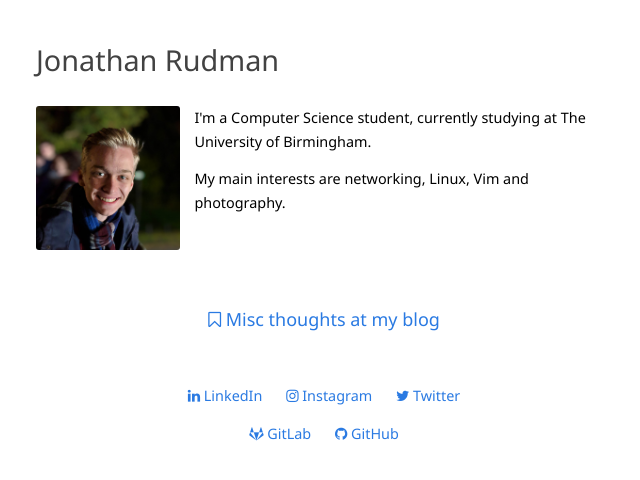
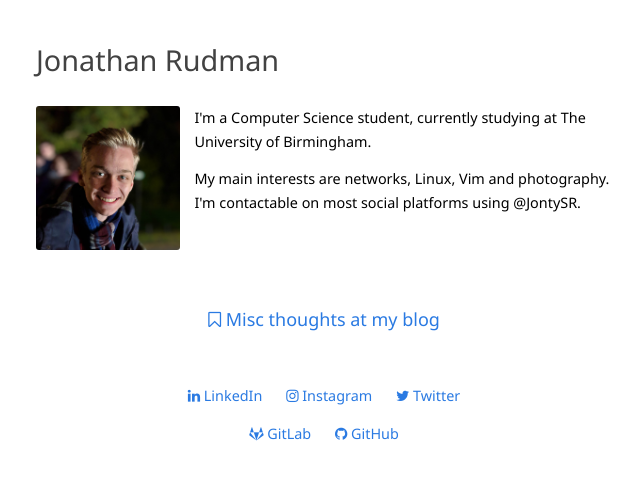
Before and after one commit to JontySR/JontySR.github.io, a Jekyll site: the page built from index.html, in a window 1280 px wide. Shown: the top 480 px of the page, without its empty margins (316-956 px from the left). Built offline with Jekyll 4.4.1, drawn with Linux system fonts in a browser that asks for light colours.

Commit message:
Improved SEO

```diff
--- a/_config.yml
+++ b/_config.yml
@@ -13,10 +13,11 @@
 # you will see them accessed via {{ site.title }}, {{ site.email }}, and so on.
 # You can create any custom variable you would like, and they will be accessible
 # in the templates via {{ site.myvariable }}.
-title: "Jonty"
+title: "@JontySR"
 author: Jonathan Rudman
 email: jonathan.rudman@live.co.uk
 description: >- # this means to ignore newlines until "baseurl:"
+  Jonathan Rudman's Blog.
   I'm a Computer Science student currently studying at The University of Birmingham.
 baseurl: "" # the subpath of your site, e.g. /blog
 url: "https://jontysr.github.io" # the base hostname & protocol for your site, e.g. http://example.com
--- a/_includes/head.html
+++ b/_includes/head.html
@@ -2,6 +2,8 @@
   <meta charset="utf-8">
   <meta http-equiv="X-UA-Compatible" content="IE=edge">
   <meta name="viewport" content="width=device-width, initial-scale=1">
+  <meta property="keywords" content="Jonathan,Rudman,JontySR,personal" />
+  <meta property="og:keywords" content="Jonathan,Rudman,JontySR,personal" />
   {%- seo -%}
   <link rel="stylesheet" href="{{ "/assets/main.css" | relative_url }}">
   {%- feed_meta -%}
--- a/index.html
+++ b/index.html
@@ -19,7 +19,15 @@
     </script>
     <meta charset="UTF-8" />
     <meta name="viewport" content="width=device-width" />
-    <title>Jonathan Rudman</title>
+    <title>Jonathan Rudman (@JontySR)</title>
+    <meta property="og:title" content="Jonathan Rudman (@JontySR)" />
+    <meta name="author" content="Jonathan Rudman" />
+    <meta property="og:locale" content="en_US" />
+    <meta property="keywords" content="Jonathan,Rudman,JontySR,personal" />
+    <meta property="og:keywords" content="Jonathan,Rudman,JontySR,personal" />
+    <meta name="description" content="I’m a Computer Science student currently studying at The University of Birmingham." />
+    <meta property="og:description" content="I’m a Computer Science student currently studying at The University of Birmingham." />
+    <meta property="og:site_name" content="Jonathan Rudman" />
     <link rel="stylesheet" href="style.css" type="text/css" media="all" />
     <link rel="stylesheet" href="https://cdnjs.cloudflare.com/ajax/libs/font-awesome/4.7.0/css/font-awesome.min.css">
   </head>
@@ -27,13 +35,13 @@
     <h1 style="padding-left:0;padding-right:0">Jonathan Rudman</h1>
     <img src="profpic.jpg" alt="Me" style="width:180px;border-radius:3px"/>
     <p>I'm a Computer Science student, currently studying at The University of Birmingham.</p>
-    <p>My main interests are networking, Linux, Vim and photography.</p>
+    <p>My main interests are networks, Linux, Vim and photography. I'm contactable on most social platforms using @JontySR.</p>
     <br></br>
     <p class="social-links" style="font-size:18px;margin:30px 0 50px 0">
       <a href="blog.html"> <i class="fa fa-bookmark-o"></i> Misc thoughts at my blog </a>
     </p>
     <p class="social-links">
-      <a href="https://www.linkedin.com/in/jonathan-rudman-143629174/"> <i class="fa fa-linkedin"></i> LinkedIn </a>
+      <a href="https://www.linkedin.com/in/JontySR/"> <i class="fa fa-linkedin"></i> LinkedIn </a>
       <a href="https://www.instagram.com/JontySR_/"> <i class="fa fa-instagram"></i> Instagram </a>
       <a href="https://twitter.com/JontySR"> <i class="fa fa-twitter"></i> Twitter </a>
     </p>
```
Also changed, not shown: _posts/2018-11-20-twitter-age-ban.md (+2 -0 lines), blog.md (+2 -0 lines).
